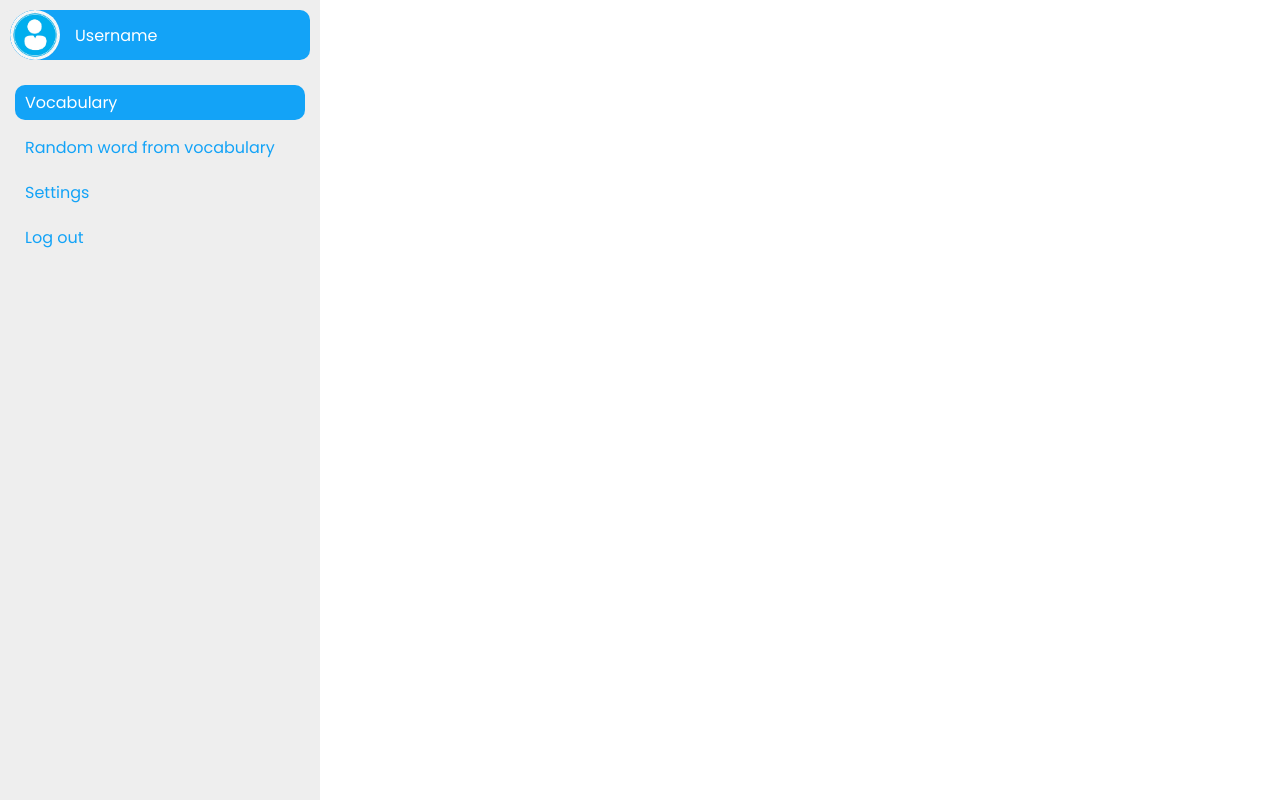
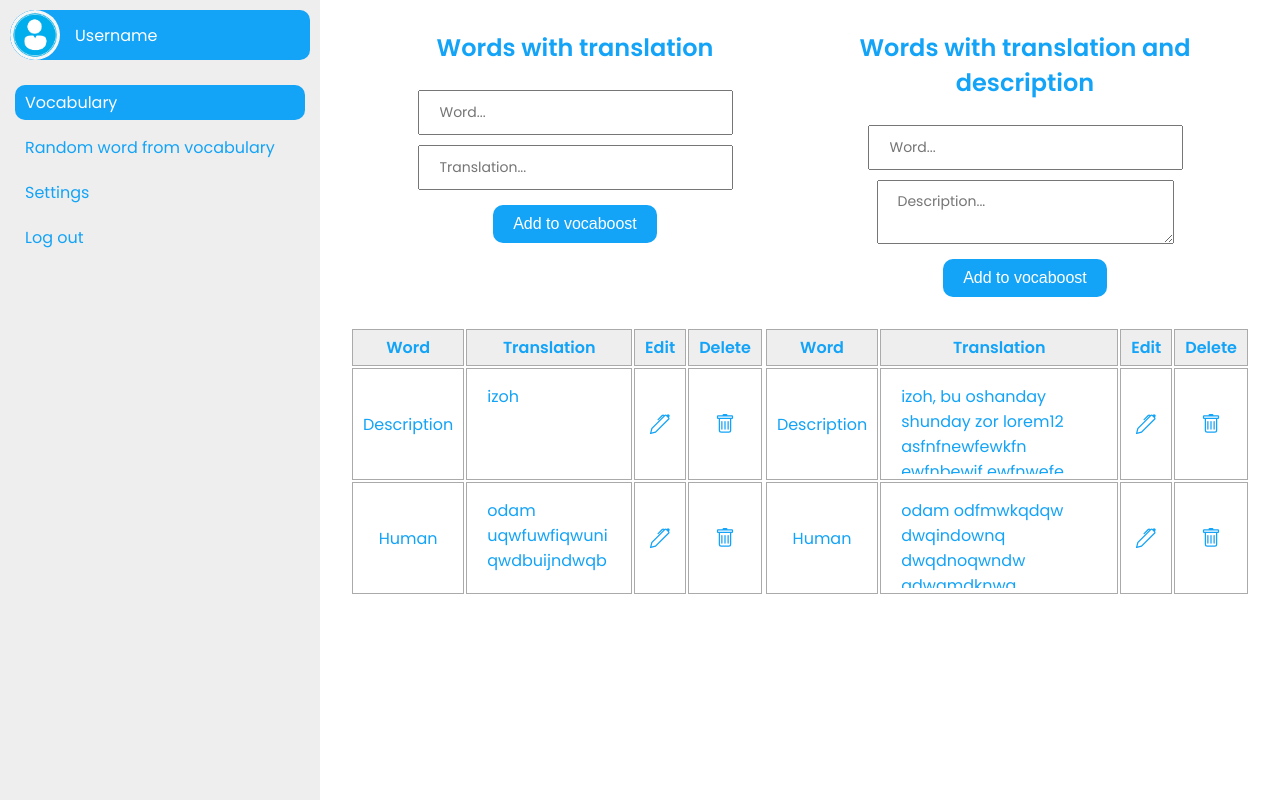
Before and after one commit to BoburF/english-vocabulary, a React (Create React App) app in the folder client/: page /user/vocabulary in a window 1280 px wide. Built offline with nearby package versions, Linux system fonts and the light colour scheme.

Commit message:
feat: user vocabulary page

```diff
--- a/client/src/App.scss
+++ b/client/src/App.scss
@@ -2,6 +2,7 @@
 
 :root {
     --element: #13a3f7;
+    --abs: #fff;
 }
 
 * {
@@ -19,15 +20,15 @@ body {
 }
 
 *::-webkit-scrollbar {
-    width: 10px;
+    width: 6px;
     height: 0;
 }
 
 *::-webkit-scrollbar-thumb {
-    border: 2px solid var(--abs);
+    border: 2px solid var(--element);
     background-clip: padding-box;
     border-radius: 20px;
-    background-color: var(--abs);
+    background-color: var(--element);
 }
 
 .container {
--- a/client/src/components/Navbar/Navbar.scss
+++ b/client/src/components/Navbar/Navbar.scss
@@ -53,11 +53,11 @@
                     display: block;
                     width: 100%;
                     height: 100%;
-                    color: #fff;
+                    color: var(--abs);
                     padding: 10px 30px;
                     transition: .3s;
                     &.active{
-                        background-color: #fff;
+                        background-color: var(--abs);
                         color: var(--element);
                     }
                 }
--- a/client/src/layouts/User/Main.jsx
+++ b/client/src/layouts/User/Main.jsx
@@ -7,7 +7,9 @@ const Main = () => {
   return (
     <div className="Main">
       <Sidebar />
-      <Outlet />
+      <div className="page">
+        <Outlet />
+      </div>
     </div>
   );
 };
--- a/client/src/layouts/User/Main.scss
+++ b/client/src/layouts/User/Main.scss
@@ -1,4 +1,7 @@
 .Main{
     display: flex;
     align-items: center;
+    .page{
+        width: calc(100vw - 320px);
+    }
 }
--- a/client/src/pages/Home/Home.scss
+++ b/client/src/pages/Home/Home.scss
@@ -23,7 +23,7 @@
                 position: absolute;
                 z-index: 99;
                 top: 250px;
-                background-color: #fff;
+                background-color: var(--abs);
                 padding: 10px;
             }
         }
@@ -40,7 +40,7 @@
                         margin-top: 30px;
                         background-color: var(--element);
                         border: none;
-                        color: #fff;
+                        color: var(--abs);
                         padding: 10px 30px;
                         font-size: 20px;
                         border-radius: 10px;
--- a/client/src/pages/SignIn/SignIn.scss
+++ b/client/src/pages/SignIn/SignIn.scss
@@ -7,7 +7,7 @@
     .form{
         padding: 25px 35px;
         z-index: 999;
-        background-color: #fff;
+        background-color: var(--abs);
         box-shadow: 0 0 20px rgba(0, 0, 0, 0.4);
         display: flex;
         flex-direction: column;
@@ -34,7 +34,7 @@
             background-color: var(--element);
             border: none;
             border-radius: 10px;
-            color: #fff;
+            color: var(--abs);
             font-size: 20px;
             margin-top: 10px;
             transition: .3s;
--- a/client/src/pages/SignUp/SignUp.scss
+++ b/client/src/pages/SignUp/SignUp.scss
@@ -7,7 +7,7 @@
     .form{
         padding: 25px 35px;
         z-index: 999;
-        background-color: #fff;
+        background-color: var(--abs);
         box-shadow: 0 0 20px rgba(0, 0, 0, 0.4);
         display: flex;
         flex-direction: column;
@@ -34,7 +34,7 @@
             background-color: var(--element);
             border: none;
             border-radius: 10px;
-            color: #fff;
+            color: var(--abs);
             font-size: 20px;
             margin-top: 10px;
             transition: .3s;
--- a/client/src/pages/User/User.scss
+++ b/client/src/pages/User/User.scss
@@ -1,11 +1,11 @@
 .User{
-    width: calc(100% - 320px);
+    width: 100%;
     display: flex;
     align-items: center;
     justify-content: center;
     .start_btn{
         display: block;
-        color: #fff;
+        color: var(--abs);
         background-color: var(--element);
         padding: 10px 20px;
         border-radius: 10px;
--- a/client/src/pages/User/Vocabulary/Vocabulary.jsx
+++ b/client/src/pages/User/Vocabulary/Vocabulary.jsx
@@ -1,9 +1,162 @@
-import React from 'react'
+import React, { useState } from "react";
+import "./Vocabulary.scss";
 
 const Vocabulary = () => {
+  const [wordT, setWordT] = useState([
+    {
+      word: "Description",
+      translation: "izoh",
+    },
+    {
+      word: "Human",
+      translation: "odam uqwfuwfiqwuni qwdbuijndwqb",
+    },
+  ]);
+  const [wordD, setWordD] = useState([
+    {
+      word: "Description",
+      translation:
+        "izoh, bu oshanday shunday zor lorem12 asfnfnewfewkfn ewfnbewjf ewfnwefe",
+    },
+    {
+      word: "Human",
+      translation:
+        "odam odfmwkqdqw dwqindownq dwqdnoqwndw qdwqmdknwq dwqdnqwikndowqnd qwdnmowqikndoniwqd qwdnowqikndokniwqd qwdnwqndonwqid wqdiwqndonwqdowqikd ewfbewhbfwebfew fewjbfiewjbfijewf jugbweiujfbwe",
+    },
+  ]);
+
   return (
-    <div className='Vocabulary'></div>
-  )
-}
+    <div className="Vocabulary">
+      <div className="type_vocabulary">
+        <div className="form left">
+          <h2 className="title">Words with translation</h2>
+          <form>
+            <input type="text" placeholder="Word..." />
+            <input type="text" placeholder="Translation..." />
+            <button>Add to vocaboost</button>
+          </form>
+        </div>
+        <div className="form right">
+          <h2 className="title">Words with translation and description</h2>
+          <form>
+            <input type="text" placeholder="Word..." />
+            <textarea placeholder="Description..." />
+            <button>Add to vocaboost</button>
+          </form>
+        </div>
+      </div>
+      <div className="voca">
+        <div className="table left">
+          <table>
+            <thead>
+              <tr>
+                <th>Word</th>
+                <th>Translation</th>
+                <th>Edit</th>
+                <th>Delete</th>
+              </tr>
+            </thead>
+            <tbody>
+              {wordT.map((item, idx) => (
+                <tr key={idx}>
+                  <td>{item.word}</td>
+                  <td>
+                    <div className="description">{item.translation}</div>
+                  </td>
+                  <td>
+                    <div className="edit">
+                      <svg
+                        xmlns="http://www.w3.org/2000/svg"
+                        width="16"
+                        height="16"
+                        fill="currentColor"
+                        className="bi bi-pen"
+                        viewBox="0 0 16 16"
+                      >
+                        <path d="m13.498.795.149-.149a1.207 1.207 0 1 1 1.707 1.708l-.149.148a1.5 1.5 0 0 1-.059 2.059L4.854 14.854a.5.5 0 0 1-.233.131l-4 1a.5.5 0 0 1-.606-.606l1-4a.5.5 0 0 1 .131-.232l9.642-9.642a.5.5 0 0 0-.642.056L6.854 4.854a.5.5 0 1 1-.708-.708L9.44.854A1.5 1.5 0 0 1 11.5.796a1.5 1.5 0 0 1 1.998-.001zm-.644.766a.5.5 0 0 0-.707 0L1.95 11.756l-.764 3.057 3.057-.764L14.44 3.854a.5.5 0 0 0 0-.708l-1.585-1.585z" />
+                      </svg>
+                    </div>
+                  </td>
+                  <td>
+                    <div className="delete">
+                      <svg
+                        xmlns="http://www.w3.org/2000/svg"
+                        width="16"
+                        height="16"
+                        fill="currentColor"
+                        className="bi bi-trash"
+                        viewBox="0 0 16 16"
+                      >
+                        <path d="M5.5 5.5A.5.5 0 0 1 6 6v6a.5.5 0 0 1-1 0V6a.5.5 0 0 1 .5-.5zm2.5 0a.5.5 0 0 1 .5.5v6a.5.5 0 0 1-1 0V6a.5.5 0 0 1 .5-.5zm3 .5a.5.5 0 0 0-1 0v6a.5.5 0 0 0 1 0V6z" />
+                        <path
+                          fillRule="evenodd"
+                          d="M14.5 3a1 1 0 0 1-1 1H13v9a2 2 0 0 1-2 2H5a2 2 0 0 1-2-2V4h-.5a1 1 0 0 1-1-1V2a1 1 0 0 1 1-1H6a1 1 0 0 1 1-1h2a1 1 0 0 1 1 1h3.5a1 1 0 0 1 1 1v1zM4.118 4 4 4.059V13a1 1 0 0 0 1 1h6a1 1 0 0 0 1-1V4.059L11.882 4H4.118zM2.5 3V2h11v1h-11z"
+                        />
+                      </svg>
+                    </div>
+                  </td>
+                </tr>
+              ))}
+            </tbody>
+          </table>
+        </div>
+        <div className="table right">
+          <table>
+            <thead>
+              <tr>
+                <th>Word</th>
+                <th>Translation</th>
+                <th>Edit</th>
+                <th>Delete</th>
+              </tr>
+            </thead>
+            <tbody>
+              {wordD.map((item, idx) => (
+                <tr key={idx}>
+                  <td>{item.word}</td>
+                  <td>
+                    <div className="description">{item.translation}</div>
+                  </td>
+                  <td>
+                    <div className="edit">
+                      <svg
+                        xmlns="http://www.w3.org/2000/svg"
+                        width="16"
+                        height="16"
+                        fill="currentColor"
+                        className="bi bi-pen"
+                        viewBox="0 0 16 16"
+                      >
+                        <path d="m13.498.795.149-.149a1.207 1.207 0 1 1 1.707 1.708l-.149.148a1.5 1.5 0 0 1-.059 2.059L4.854 14.854a.5.5 0 0 1-.233.131l-4 1a.5.5 0 0 1-.606-.606l1-4a.5.5 0 0 1 .131-.232l9.642-9.642a.5.5 0 0 0-.642.056L6.854 4.854a.5.5 0 1 1-.708-.708L9.44.854A1.5 1.5 0 0 1 11.5.796a1.5 1.5 0 0 1 1.998-.001zm-.644.766a.5.5 0 0 0-.707 0L1.95 11.756l-.764 3.057 3.057-.764L14.44 3.854a.5.5 0 0 0 0-.708l-1.585-1.585z" />
+                      </svg>
+                    </div>
+                  </td>
+                  <td>
+                    <div className="delete">
+                      <svg
+                        xmlns="http://www.w3.org/2000/svg"
+                        width="16"
+                        height="16"
+                        fill="currentColor"
+                        className="bi bi-trash"
+                        viewBox="0 0 16 16"
+                      >
+                        <path d="M5.5 5.5A.5.5 0 0 1 6 6v6a.5.5 0 0 1-1 0V6a.5.5 0 0 1 .5-.5zm2.5 0a.5.5 0 0 1 .5.5v6a.5.5 0 0 1-1 0V6a.5.5 0 0 1 .5-.5zm3 .5a.5.5 0 0 0-1 0v6a.5.5 0 0 0 1 0V6z" />
+                        <path
+                          fillRule="evenodd"
+                          d="M14.5 3a1 1 0 0 1-1 1H13v9a2 2 0 0 1-2 2H5a2 2 0 0 1-2-2V4h-.5a1 1 0 0 1-1-1V2a1 1 0 0 1 1-1H6a1 1 0 0 1 1-1h2a1 1 0 0 1 1 1h3.5a1 1 0 0 1 1 1v1zM4.118 4 4 4.059V13a1 1 0 0 0 1 1h6a1 1 0 0 0 1-1V4.059L11.882 4H4.118zM2.5 3V2h11v1h-11z"
+                        />
+                      </svg>
+                    </div>
+                  </td>
+                </tr>
+              ))}
+            </tbody>
+          </table>
+        </div>
+      </div>
+    </div>
+  );
+};
 
-export default Vocabulary
+export default Vocabulary;
--- a/client/src/pages/User/Vocabulary/Vocabulary.scss
+++ b/client/src/pages/User/Vocabulary/Vocabulary.scss
@@ -0,0 +1,117 @@
+.Vocabulary {
+    overflow: scroll;
+    height: 100vh;
+    max-height: 100vh;
+    padding: 30px;
+
+    .type_vocabulary,
+    .voca {
+        display: flex;
+        justify-content: space-around;
+    }
+
+    .type_vocabulary {
+        .form {
+            width: 50%;
+
+            .title {
+                text-align: center;
+                margin-bottom: 20px;
+            }
+
+            form {
+                display: flex;
+                align-items: center;
+                flex-direction: column;
+
+                input,
+                textarea {
+                    font-family: 'Poppins', sans-serif;
+                    padding: 10px 20px;
+                    font-size: 14px;
+                    margin: 5px;
+                }
+
+                textarea {
+                    resize: vertical;
+                }
+
+                button {
+                    background-color: var(--element);
+                    color: var(--abs);
+                    padding: 10px 20px;
+                    font-size: 16px;
+                    border: none;
+                    border-radius: 10px;
+                    margin-top: 10px;
+                    transition: .3s;
+
+                    &:hover {
+                        box-shadow: inset 0 0 20px rgba(0, 0, 0, 0.3);
+                    }
+                }
+            }
+        }
+    }
+
+    .voca {
+        .table {
+            width: 100%;
+            display: flex;
+            align-items: center;
+            justify-content: center;
+
+            table {
+                margin-top: 30px;
+
+                thead {
+                    background-color: #eee;
+                }
+
+                th {
+                    border: 1px solid #aaa;
+                    text-align: center;
+                    padding: 5px 10px;
+
+                    td {
+                        text-align: center;
+                    }
+                }
+
+                tr {
+                    td {
+                        text-align: center;
+                        border: 1px solid #aaa;
+                        padding: 5px 10px;
+
+                        .edit,
+                        .delete {
+                            display: flex;
+                            align-items: center;
+                            justify-content: center;
+                            width: 100%;
+                            height: 100%;
+                            overflow: hidden !important;
+                            transition: .3s;
+                            svg{
+                                width: 20px;
+                                height: 20px;
+                            }
+                            &:hover{
+                                transform: scale(1.2);
+                            }
+                        }
+                    }
+
+                    .description {
+                        padding: 10px;
+                        text-align: start;
+                        max-height: 150px !important;
+                        height: 100px !important;
+                        overflow: scroll;
+                    }
+                }
+            }
+        }
+    }
+}
```
Also changed, not shown: client/src/components/Sidebar/Sidebar.scss (+4 -4 lines).
